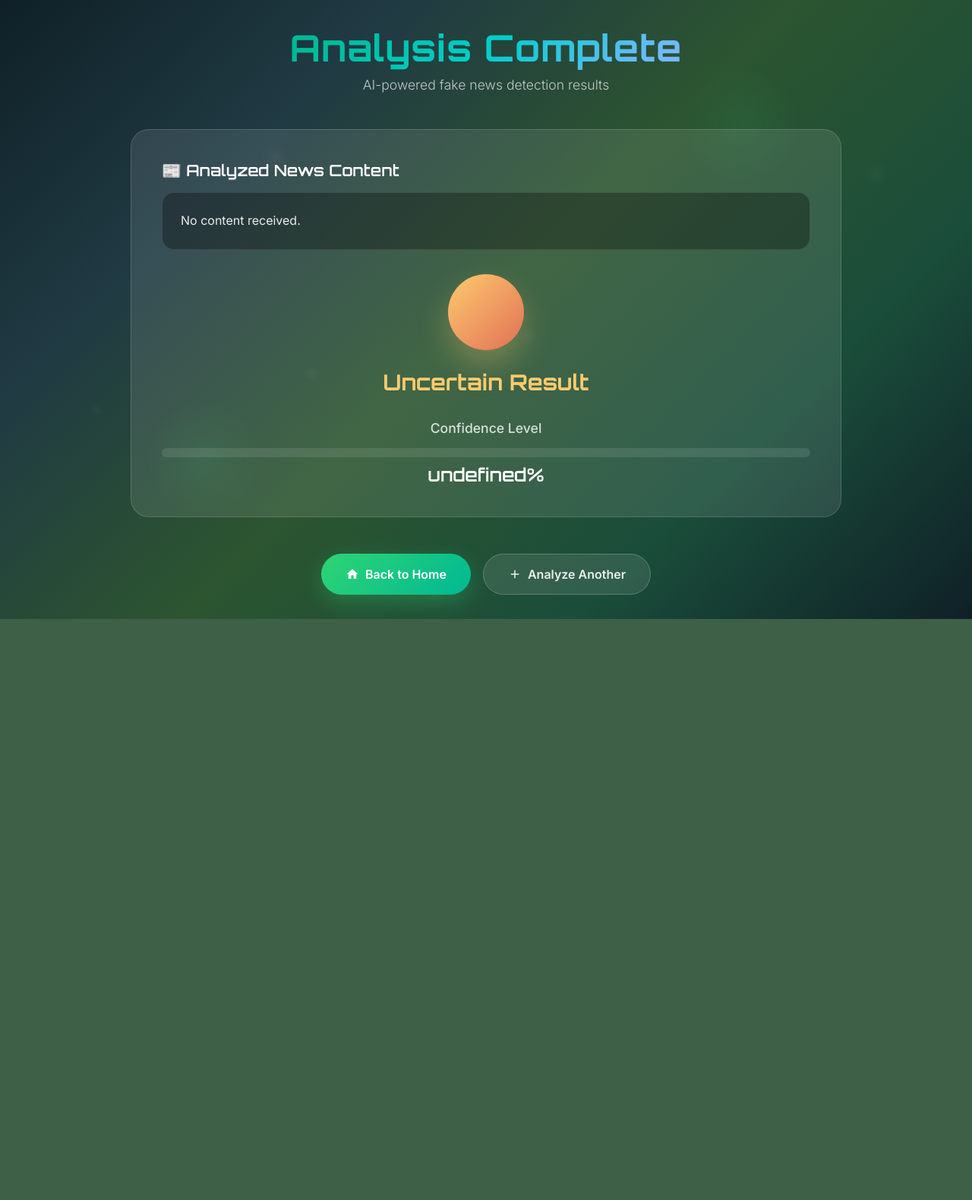
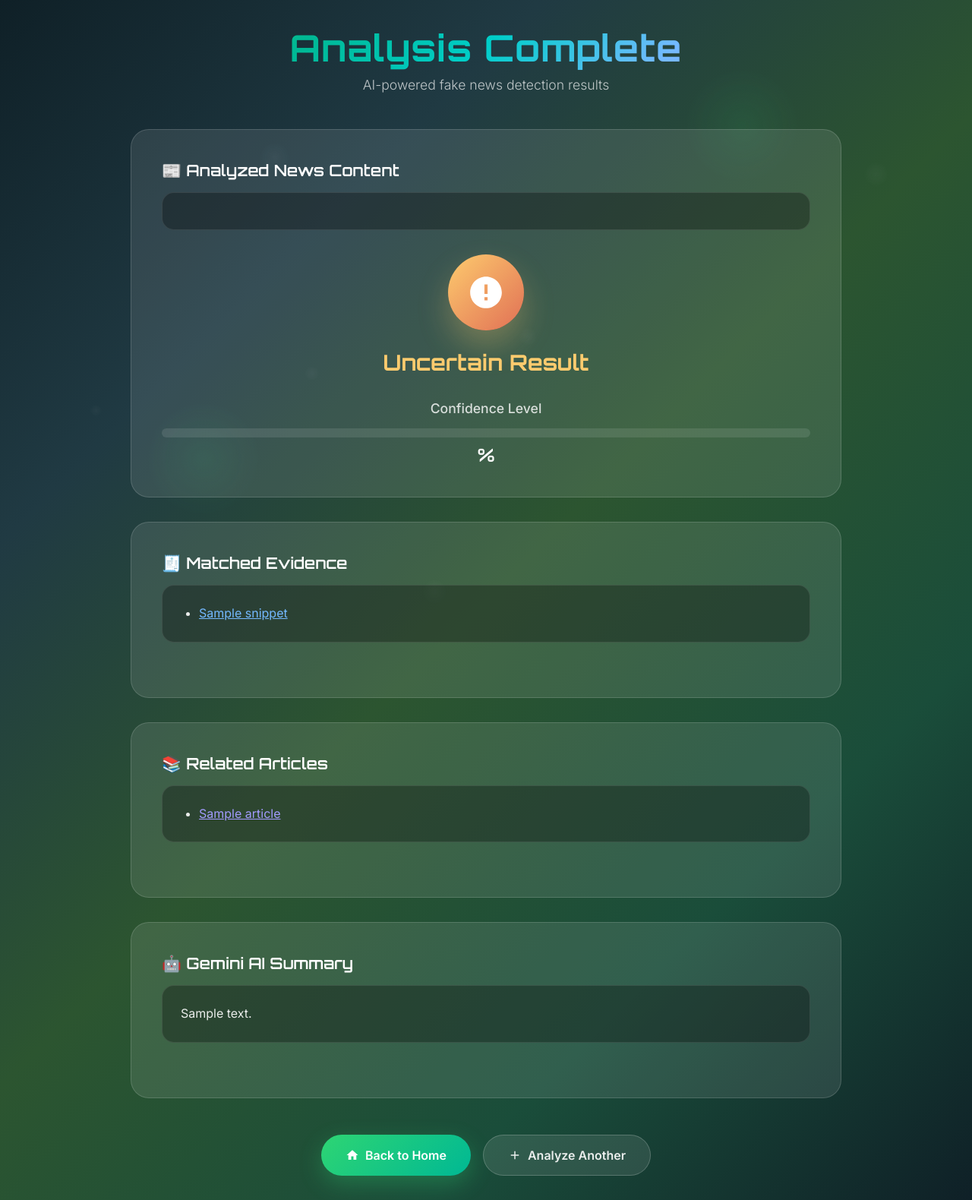
Before and after one commit to ShreshthTarwey/EcoTrust, a Flask app: template templates/result.html in a window 1280 px wide. Shown: the whole page at 76% size. Before the commit the page ends 815 px from the top, so only its background shows below. Run offline with Flask 3, Linux system fonts and the light colour scheme; the template is opened without the code that fills it: most values are stand-ins (such as "Sample title", 1, 10 or a date in 2020).

Commit message:
feat: Add real-time search, semantic scoring, and Gemini AI fallback
Integrated Google Custom Search API for live results

Added semantic similarity check using SentenceTransformer

Filtered results by credible domains

Added Gemini API fallback for AI-based insights

```diff
--- a/app.py
+++ b/app.py
@@ -1,5 +1,9 @@
+from dotenv import load_dotenv
+import os
+load_dotenv()
 from flask import Flask, render_template, request
-from search_logic import keyword_match_score
+from search_logic import score_news
+from gemini_logic import analyze_with_gemini
 
 app = Flask(__name__)
 
@@ -13,31 +17,32 @@ def home():
 def fake_news_form():
     return render_template('fake_news_detector.html')
 
+# Route to analyze news text
 @app.route('/analyze', methods=['POST'])
 def analyze():
     news_text = request.form.get('newsText')
     if not news_text:
         return "No newsText submitted.", 400
 
-    # Fake detection logic
-    is_real = "fake" not in news_text.lower()
-    confidence = 90 if not is_real else 85
+    # Call keyword + semantic scoring
+    result = score_news(news_text)
 
-    result = keyword_match_score(news_text)
-    data = {
-    "newsText": news_text,
-    "isReal": result["is_real"],
-    "confidence": result["confidence"]
-}
-    return render_template('result.html', data=data,
-                       newsText=news_text,
-                       isReal=result["is_real"],
-                       confidence=result["confidence"])
+    # Gemini only if confidence is low
+    gemini_summary = None
+    if result["confidence"] < 70:
+        gemini_summary = analyze_with_gemini(news_text)
+
+    return render_template('result.html',
+        news_text=news_text,
+        is_real=result["is_real"],
+        confidence=result["confidence"],
+        evidence=result.get("evidence", []),
+        related_articles=result.get("related_articles", []),
+        gemini_summary=gemini_summary
+    )
 
 
-# The /result route is removed because result data is passed directly from /analyze
 
-
-# (Optional) Run the app directly
+# Run the app
 if __name__ == '__main__':
     app.run(debug=True)
--- a/templates/result.html
+++ b/templates/result.html
@@ -1,5 +1,6 @@
 <!DOCTYPE html>
 <html lang="en">
+
 <head>
     <meta charset="UTF-8">
     <meta name="viewport" content="width=device-width, initial-scale=1.0">
@@ -35,8 +36,15 @@
         }
 
         @keyframes float {
-            0%, 100% { transform: translateY(0px) rotate(0deg); }
-            50% { transform: translateY(-20px) rotate(180deg); }
+
+            0%,
+            100% {
+                transform: translateY(0px) rotate(0deg);
+            }
+
+            50% {
+                transform: translateY(-20px) rotate(180deg);
+            }
         }
 
         .container {
@@ -135,6 +143,10 @@
             font-size: 1rem;
             max-height: 200px;
             overflow-y: auto;
+        }
+
+        .news-content a {
+            pointer-events: auto !important;
         }
 
         .news-content::-webkit-scrollbar {
@@ -266,8 +278,13 @@
         }
 
         @keyframes shimmer {
-            0% { left: -100%; }
-            100% { left: 100%; }
+            0% {
+                left: -100%;
+            }
+
+            100% {
+                left: 100%;
+            }
         }
 
         .confidence-value {
@@ -347,23 +364,51 @@
         }
 
         @keyframes fadeInDown {
-            from { opacity: 0; transform: translateY(-30px); }
-            to { opacity: 1; transform: translateY(0); }
+            from {
+                opacity: 0;
+                transform: translateY(-30px);
+            }
+
+            to {
+                opacity: 1;
+                transform: translateY(0);
+            }
         }
 
         @keyframes slideInUp {
-            from { opacity: 0; transform: translateY(40px); }
-            to { opacity: 1; transform: translateY(0); }
+            from {
+                opacity: 0;
+                transform: translateY(40px);
+            }
+
+            to {
+                opacity: 1;
+                transform: translateY(0);
+            }
         }
 
         @keyframes fadeInUp {
-            from { opacity: 0; transform: translateY(20px); }
-            to { opacity: 1; transform: translateY(0); }
+            from {
+                opacity: 0;
+                transform: translateY(20px);
+            }
+
+            to {
+                opacity: 1;
+                transform: translateY(0);
+            }
         }
 
         @keyframes scaleIn {
-            from { opacity: 0; transform: scale(0.8); }
-            to { opacity: 1; transform: scale(1); }
+            from {
+                opacity: 0;
+                transform: scale(0.8);
+            }
+
+            to {
+                opacity: 1;
+                transform: scale(1);
+            }
         }
 
         @media (max-width: 768px) {
@@ -421,13 +466,35 @@
         }
 
         @keyframes floatAround {
-            0%, 100% { transform: translate(0, 0) rotate(0deg); }
-            25% { transform: translate(25px, -40px) rotate(90deg); }
-            50% { transform: translate(-15px, -80px) rotate(180deg); }
-            75% { transform: translate(-40px, -20px) rotate(270deg); }
+
+            0%,
+            100% {
+                transform: translate(0, 0) rotate(0deg);
+            }
+
+            25% {
+                transform: translate(25px, -40px) rotate(90deg);
+            }
+
+            50% {
+                transform: translate(-15px, -80px) rotate(180deg);
+            }
+
+            75% {
+                transform: translate(-40px, -20px) rotate(270deg);
+            }
+        }
+
+        .result-card,
+        .news-content,
+        .news-content a {
+            pointer-events: auto !important;
+            z-index: 10 !important;
+            position: relative;
         }
     </style>
 </head>
+
 <body>
     <div class="floating-elements"></div>
 
@@ -440,24 +507,19 @@
         <div class="result-container">
             <div class="result-card">
                 <div class="news-input">
-                    <h3>
-                        📰 Analyzed News Content
-                    </h3>
-                    <div class="news-content" id="newsContent">
-                        Loading analyzed content...
-                    </div>
+                    <h3>📰 Analyzed News Content</h3>
+                    <div class="news-content" id="newsContent">Loading analyzed content...</div>
                 </div>
 
                 <div class="analysis-result">
                     <div class="result-icon real" id="resultIcon">
                         <svg viewBox="0 0 24 24" id="resultSvg">
-                            <path d="M12 2C6.48 2 2 6.48 2 12s4.48 10 10 10 10-4.48 10-10S17.52 2 12 2zm-2 15l-5-5 1.41-1.41L10 14.17l7.59-7.59L19 8l-9 9z"/>
+                            <path
+                                d="M18.3 5.71L12 12l6.3 6.29-1.41 1.42L12 13.41l-6.29 6.3-1.42-1.42L10.59 12 4.29 5.71 5.71 4.29 12 10.59l6.29-6.3z" />
                         </svg>
                     </div>
 
-                    <div class="result-message real" id="resultMessage">
-                        Likely Real News
-                    </div>
+                    <div class="result-message real" id="resultMessage">Likely Real News</div>
 
                     <div class="confidence-section">
                         <div class="confidence-label">Confidence Level</div>
@@ -468,18 +530,73 @@
                     </div>
                 </div>
             </div>
+
+            <!-- 🧾 Evidence Section -->
+            {% if evidence %}
+            <div class="result-card">
+                <div class="news-input">
+                    <h3>🧾 Matched Evidence</h3>
+                    <div class="news-content">
+                        <ul style="list-style-type: disc; padding-left: 1.5rem;">
+                            {% for item in evidence %}
+                            <li>
+                                <a href="{{ item.url }}" target="_blank" rel="noopener noreferrer"
+                                    style="color: #74b9ff; text-decoration: underline;">
+                                    {{ item.snippet }}
+                                </a>
+                            </li>
+                            {% endfor %}
+                        </ul>
+                    </div>
+                </div>
+            </div>
+            {% endif %}
+
+            <!-- 📚 Related Articles Section -->
+            {% if related_articles %}
+            <div class="result-card">
+                <div class="news-input">
+                    <h3>📚 Related Articles</h3>
+                    <div class="news-content">
+                        <ul style="list-style-type: disc; padding-left: 1.5rem;">
+                            {% for article in related_articles %}
+                            <li>
+                                <a href="{{ article.url }}" target="_blank" rel="noopener noreferrer"
+                                    style="color: #a29bfe; text-decoration: underline;">
+                                    {{ article.title }}
+                                </a>
+                            </li>
+                            {% endfor %}
+                        </ul>
+                    </div>
+                </div>
+            </div>
+            {% endif %}
+            <!-- 🤖 Gemini AI Analysis Summary -->
+            {% if gemini_summary %}
+            <div class="result-card">
+                <div class="news-input">
+                    <h3>🤖 Gemini AI Summary</h3>
+                    <div class="news-content">
+                        {{ gemini_summary }}
+                    </div>
+                </div>
+            </div>
+            {% endif %}
+
+
         </div>
 
         <div class="action-buttons">
             <a href="/" class="btn btn-primary">
                 <svg viewBox="0 0 24 24">
-                    <path d="M10 20v-6h4v6h5v-8h3L12 3 2 12h3v8z"/>
+                    <path d="M10 20v-6h4v6h5v-8h3L12 3 2 12h3v8z" />
                 </svg>
                 <span>Back to Home</span>
             </a>
-            <a href="/analyze" class="btn btn-secondary">
+            <a href="/fake-news" class="btn btn-secondary">
                 <svg viewBox="0 0 24 24">
-                    <path d="M19 13h-6v6h-2v-6H5v-2h6V5h2v6h6v2z"/>
+                    <path d="M19 13h-6v6h-2v-6H5v-2h6V5h2v6h6v2z" />
                 </svg>
                 <span>Analyze Another</span>
             </a>
@@ -487,10 +604,19 @@
     </div>
 
     <script>
-    const analysisData = JSON.parse('{{ data | tojson | safe }}');
+        {% if news_text is defined and news_text %}
+        const analyzedNews = {{ news_text | tojson | safe }};
+        {% else %}
+        const analyzedNews = "";
+        {% endif %}
+
+        // Manually pass values from Flask to JS
+        const isReal = {{ is_real | tojson | safe }};
+        const confidence = {{ confidence | tojson | safe }};
 
         function displayResults() {
-        document.getElementById('newsContent').textContent = analysisData.newsText;
+            // Display the analyzed news content
+            document.getElementById('newsContent').textContent = analyzedNews;
 
             const resultIcon = document.getElementById('resultIcon');
             const resultMessage = document.getElementById('resultMessage');
@@ -500,20 +626,20 @@
 
             let resultClass, message, iconPath;
 
-        if (analysisData.confidence >= 70) {
-            if (analysisData.isReal) {
+            if (confidence >= 70) {
+                if (isReal) {
                     resultClass = 'real';
                     message = 'Likely Real News';
-                iconPath = 'M12 2C6.48 2...';  // Real icon
+                    iconPath = 'M10 15.172l-3.95-3.95-1.414 1.414L10 18 20.364 7.636l-1.414-1.414z'; // check icon
                 } else {
                     resultClass = 'fake';
                     message = 'Likely Fake News';
-                iconPath = 'M12 2C6.48 2...';  // Fake icon
+                    iconPath = 'M18.3 5.71L12 12l6.3 6.29-1.41 1.42L12 13.41l-6.29 6.3-1.42-1.42L10.59 12 4.29 5.71 5.71 4.29 12 10.59l6.29-6.3z'; // X icon
                 }
             } else {
                 resultClass = 'uncertain';
                 message = 'Uncertain Result';
-            iconPath = 'M12 2C6.48 2...';  // Uncertain icon
+                iconPath = 'M12 2C6.48 2 2 6.48 2 12s4.48 10 10 10 10-4.48 10-10S17.52 2 12 2zm0 15h-1v-2h2v2h-1zm0-4h-1V7h2v6h-1z'; // warning icon
             }
 
             resultIcon.className = `result-icon ${resultClass}`;
@@ -521,10 +647,10 @@
             resultMessage.textContent = message;
             confidenceFill.className = `confidence-fill ${resultClass}`;
             resultSvg.innerHTML = `<path d="${iconPath}"/>`;
-        confidenceValue.textContent = `${analysisData.confidence}%`;
+            confidenceValue.textContent = `${confidence}%`;
 
             setTimeout(() => {
-            confidenceFill.style.width = `${analysisData.confidence}%`;
+                confidenceFill.style.width = `${confidence}%`;
             }, 1500);
         }
 
@@ -532,16 +658,4 @@
     </script>
 
 
-</body>
-<script>
-    window.addEventListener('DOMContentLoaded', function () {
-        const analyzedNews = {{ newsText | tojson | safe }};
-        if (analyzedNews && analyzedNews.length > 0) {
-            document.getElementById('newsContent').innerText = analyzedNews;
-        } else {
-            document.getElementById('newsContent').innerText = "No content received.";
-        }
-    });
-</script>
-
 </html>
```
Also changed, not shown: gemini_logic.py (added, +22 -0 lines), search_logic.py (+99 -87 lines). Lines whose indentation alone changed are shown as unchanged.
